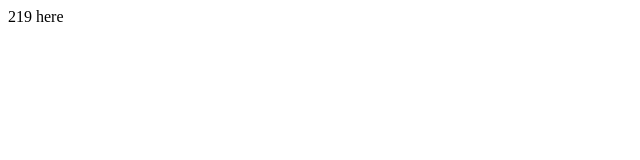
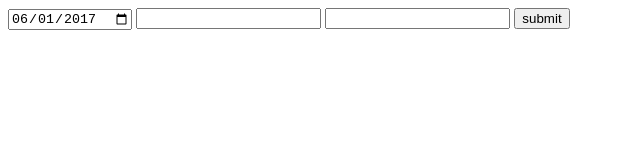
Before and after one commit to biemsday/219, a plain HTML site: page index.html in a window 1280 px wide. Shown: the whole page, without its empty margins (0-640 px from the left). Drawn offline with Linux system fonts and the light colour scheme.

Commit message:
date time

```diff
--- a/index.html
+++ b/index.html
@@ -9,7 +9,17 @@
 </head>
 
 <body>
-    219 here
+    <div class="head">
+        <div class="logo"></div>
+        <div class="title"></div>
+    </div>
+    <div class="form">
+        <input id="party" type="date" name="partydate" value="2017-06-01">
+        <input type="email" name="" id="">
+        <input type="phone">
+        <input type="button" value="submit">
+    </div>
+
 </body>
 
 </html>
```
